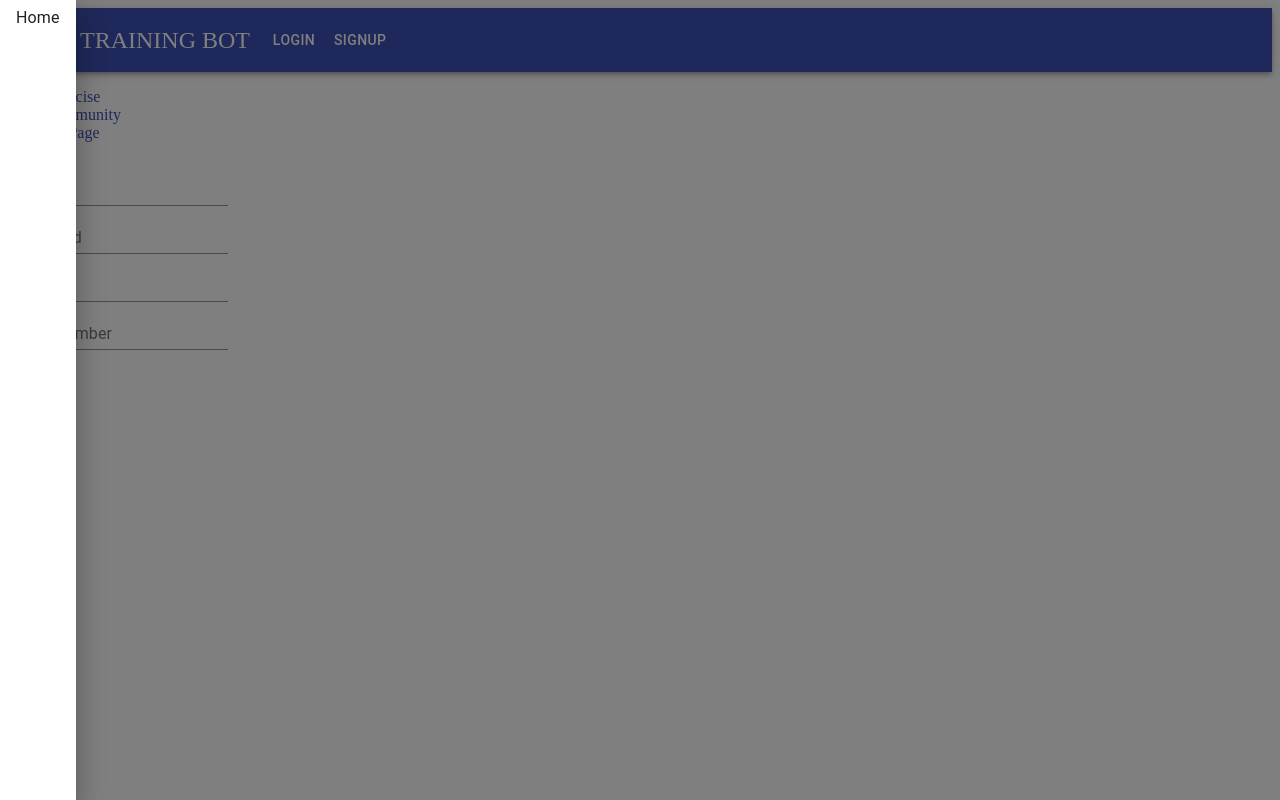
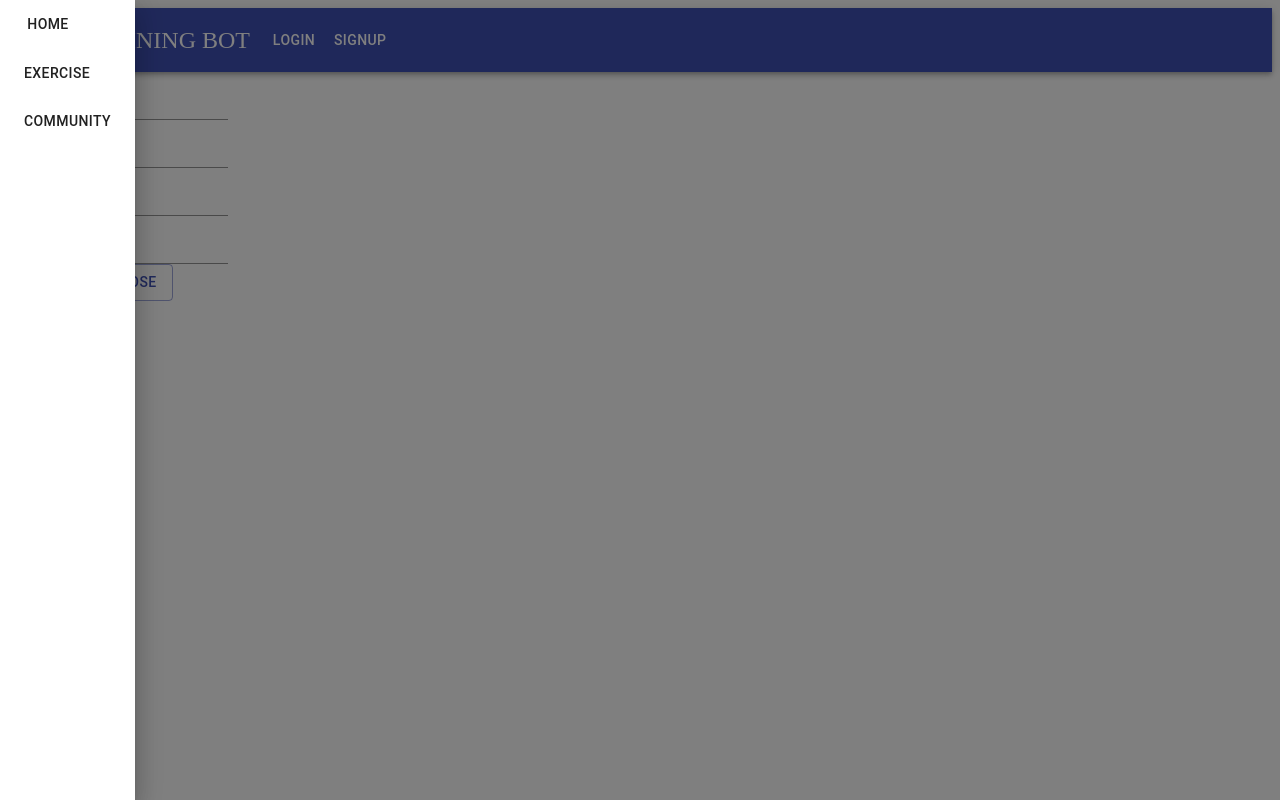
Before and after one commit to Kimyechan/trainingbotFrontend, a React (Create React App) app: page /signUp in a window 1280 px wide. Both pictures are taken after a click on the button "menu". Built offline with nearby package versions, Linux system fonts and the light colour scheme.

Commit message:
make firt layout

```diff
--- a/src/pages/Login.js
+++ b/src/pages/Login.js
@@ -4,10 +4,13 @@ import { withRouter } from "react-router-dom";
 import { post } from 'axios';
 import { login } from '../util/APiUtils';
 
+import Button from '@material-ui/core/Button';
+
 class Login extends Component {
     constructor(props) {
         super(props);
         this.state = {
+            open: true,
             userId: '',
             password: ''
         }
@@ -22,7 +25,7 @@ class Login extends Component {
         this.setState(nextState);
     }
 
-    handleSubmit(e){
+    handleSubmit(e) {
         e.preventDefault();
         this.handleLogin()
             .then(
@@ -39,8 +42,8 @@ class Login extends Component {
         const url = '/api/signin';
         const signinData = this.state;
         const config = {
-            header : {
-                'content-type' : 'application/json'
+            header: {
+                'content-type': 'application/json'
             }
         }
         return post(url, signinData, config);
@@ -49,15 +52,14 @@ class Login extends Component {
     render() {
         return (
             <div>
-                <form onSubmit={this.handleSubmit}>
                 <TableRow>
                     <TextField type="text" label="ID" name="userId" value={this.state.userId} onChange={this.handleChange}></TextField>
                 </TableRow>
                 <TableRow>
                     <TextField type="text" label="Password" name="password" value={this.state.password} onChange={this.handleChange}></TextField>
                 </TableRow>
-                    <input type="submit" value="login" />
-                </form>
+                <Button variant="contained" color="primary" onClick={this.handleSubmit}>로그인</Button>
+                <Button variant="outlined" color="primary" href="/">닫기</Button>
             </div>
         )
     }
--- a/src/pages/SignUp.js
+++ b/src/pages/SignUp.js
@@ -4,50 +4,60 @@ import { TextField } from '@material-ui/core';
 import { post } from 'axios';
 import { withRouter } from "react-router-dom";
 
+import Button from '@material-ui/core/Button';
+
 class SignUp extends Component {
 
-    constructor(props){
+    constructor(props) {
         super(props);
 
         this.state = {
-            userId : '',
-            password : '',
-            name : '',
-            phoneNumber : ''
+            open: true,
+            userId: '',
+            password: '',
+            name: '',
+            phoneNumber: ''
         }
 
         this.handleFormSubmit = this.handleFormSubmit.bind(this);
         this.handleValueChange = this.handleValueChange.bind(this);
+        this.handleClose = this.handleClose.bind(this);
     }
 
-    handleFormSubmit(e){
+    handleFormSubmit(e) {
         e.preventDefault();
         this.addAccount().then(
             this.props.history.push("/")
         );
     }
 
-    addAccount(){
+    addAccount() {
         const url = '/api/signup';
         const signUpData = this.state;
         const config = {
-            header : {
-                'content-type' : 'application/json'
+            header: {
+                'content-type': 'application/json'
             }
         }
         return post(url, signUpData, config);
     }
 
-    handleValueChange(e){
+    handleValueChange(e) {
         let nextState = {};
         nextState[e.target.name] = e.target.value;
         this.setState(nextState);
     }
 
+    handleClose(e) {
+        this.setState({
+            open: false
+        })
+    }
+
     render() {
         return (
             <div>
-            <form onSubmit={this.handleFormSubmit}>
+
                 <TableRow>
                     <TextField type="text" label="ID" name="userId" value={this.state.userId} onChange={this.handleValueChange}></TextField>
                 </TableRow>
@@ -60,10 +70,9 @@ class SignUp extends Component {
                 <TableRow>
                     <TextField type="text" label="PhoneNumber" name="phoneNumber" value={this.state.phoneNumber} onChange={this.handleValueChange}></TextField>
                 </TableRow>
-                <TableRow>
-                    <input type="submit" value="등록"/>
-                </TableRow>
-            </form>
+                <Button variant="contained" color="primary" onClick={this.handleFormSubmit}>Sign Up</Button>
+                <Button variant="outlined" color="primary" onClick={this.handleClose}>Close</Button>
+
             </div>
         )
     }
--- a/src/shared/App.js
+++ b/src/shared/App.js
@@ -88,7 +88,7 @@ class App extends Component {
                             <Button color="inherit" onClick={this.handleLogout}>Logout</Button>
                         ) : (
                                 <div>
-                                    <Button color="inherit" component={RouterLink} to="/signin">Login</Button>
+                                    <Button color="inherit" component={RouterLink} to="/signin" exact={true}>Login</Button>
                                     <Button color="inherit" component={RouterLink} to="/signup">Signup</Button>
                                 </div>
                             )
@@ -96,13 +96,15 @@ class App extends Component {
                     </Toolbar>
                 </AppBar>
                 <Drawer open={this.state.toggle}>
-                    <MenuItem onClick={this.handleDrawerToggle}>Home</MenuItem>
+                    <MenuItem onClick={this.handleDrawerToggle}><Button color="inherit" component={RouterLink} to="/">Home</Button></MenuItem>
+                    <MenuItem onClick={this.handleDrawerToggle}><Button color="inherit" component={RouterLink} to="/exercise">Exercise</Button></MenuItem>
+                    <MenuItem onClick={this.handleDrawerToggle}><Button color="inherit" component={RouterLink} to="/community">Community</Button></MenuItem>
                 </Drawer>
-                <ol>
+                {/* <ol>
                     <li><Link component={RouterLink} to="/exercise">exercise</Link></li>
                     <li><Link component={RouterLink} to="/community">community</Link></li>
                     <li><Link component={RouterLink} to="/myPage">myPage</Link></li>
-                </ol>
+                </ol> */}
                 <Route exact path="/" component={Home} />
                 <Switch>
                     <Route path="/exercise/:kind/:cycle/:countPerCycle" component={TrainingBot} />
```
Also changed, not shown: 1 other file (tests, documents, lock files or other folders). Lines whose indentation alone changed are shown as unchanged.
